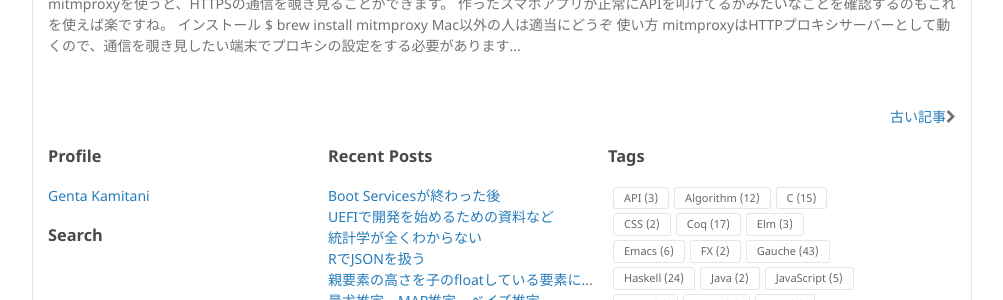
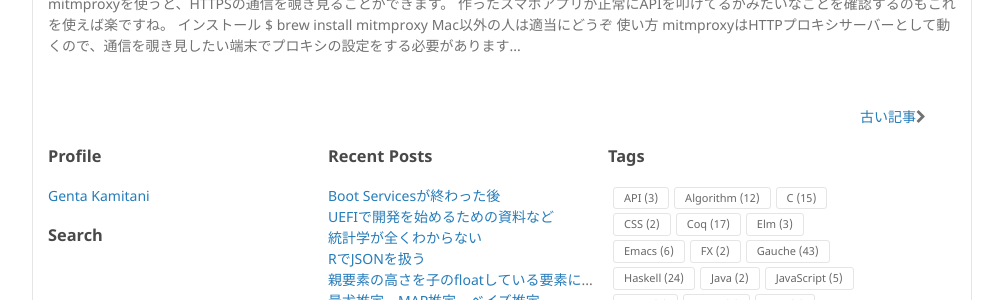
Before and after one commit to genkami/genkami.github.io, a Jekyll site: the page built from articles.html, in a window 1280 px wide. Shown: the part 2310-2610 px from the top of the page, without its empty margins (138-1141 px from the left). Built offline with Jekyll 4.4.1, drawn with Linux system fonts in a browser that asks for light colours; emoji names are drawn with the system emoji font; comment, search, counter and statistics services are not loaded.

Commit message:
記事のナビゲーターのマージンを調整

```diff
--- a/articles.html
+++ b/articles.html
@@ -8,14 +8,18 @@ title: 記事一覧
   {% include article.html page=post donotshowall=true %}
   {% endfor %}
 </div>
+
 <div id="tag-unknown">
   <span class="tag-name"></span>にマッチする記事はありません。
 </div>
-<div id="prev-page" style="float: left; display: none;">
-  <a href="" id="prev-page-link"><i class="fa fa-chevron-left"></i>新しい記事</a>
-</div>
-<div id="next-page" style="text-align: right; display: none;">
-  <a href="" id="next-page-link">古い記事<i class="fa fa-chevron-right"></i></a>
+
+<div class="article-nav">
+  <div id="prev-page" style="float: left; display: none;">
+    <a href="" id="prev-page-link"><i class="fa fa-chevron-left"></i>新しい記事</a>
+  </div>
+  <div id="next-page" style="text-align: right; display: none;">
+    <a href="" id="next-page-link">古い記事<i class="fa fa-chevron-right"></i></a>
+  </div>
 </div>
 
 <style>
--- a/css/style.css
+++ b/css/style.css
@@ -23,6 +23,10 @@ header h2, h3, h4, h5, h6 {
 .article-metadata {
     margin-top: 5px;
     margin-bottom: 5px;
+}
+
+.article-nav {
+    margin: 0px 30px;
 }
 
 .tag-list ul {
@@ -155,6 +159,10 @@ header h2, h3, h4, h5, h6 {
     .footer-content {
         width: 90%;
     }
+
+    .article-nav {
+        margin: 0px 10px;
+    }
 }
 
 @media print {
```
